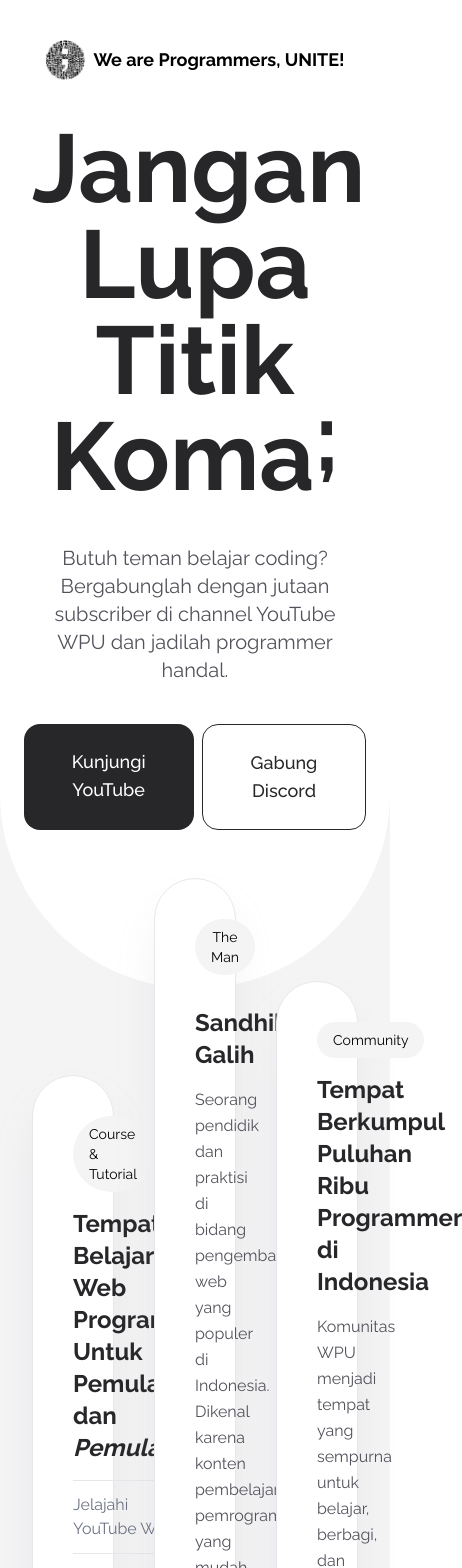
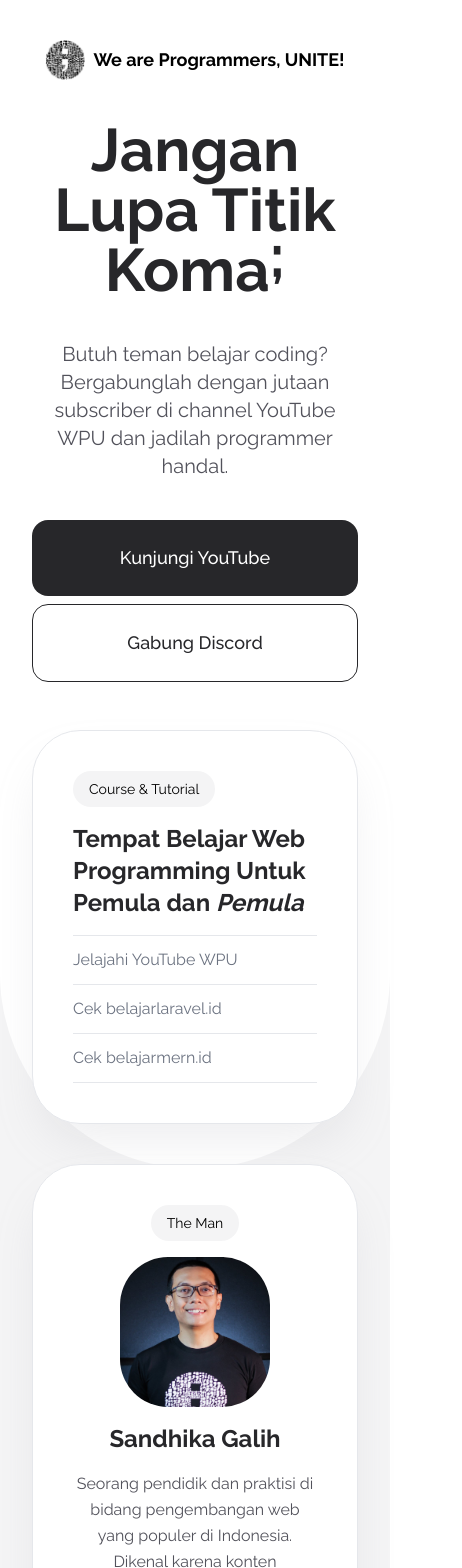
Before and after one commit to kimmyxpow/wpu, a Next.js app: page / in a window 390 px wide. Shown: the top 1568 px of the page, 462 px wide, since content can reach past the window. Built offline with nearby package versions, Linux system fonts and the light colour scheme; some icons are missing.

Commit message:
fix: responsive

```diff
--- a/app/page.tsx
+++ b/app/page.tsx
@@ -18,14 +18,14 @@ export default function Home() {
                             <Image src={wpu} alt="wpu" width={40} height={40} />
                             We are Programmers, UNITE!
                         </div>
-                        <h1 className="text-8xl">
+                        <h1 className="text-6xl sm:text-7xl md:text-8xl">
                             Jangan Lupa Titik Koma<span className="inline-block animate-bounce">;</span>
                         </h1>
                         <p className="mx-auto max-w-3xl text-xl">
                             Butuh teman belajar coding? Bergabunglah dengan jutaan subscriber di channel YouTube WPU dan
                             jadilah programmer handal.
                         </p>
-                        <div className="flex justify-center gap-2">
+                        <div className="flex flex-col justify-center gap-2 sm:flex-row">
                             <a
                                 href="https://www.youtube.com/@sandhikagalihwpu"
                                 target="_blank"
@@ -44,7 +44,7 @@ export default function Home() {
                             </a>
                         </div>
                     </div>
-                    <div className="grid grid-cols-3 items-center gap-10">
+                    <div className="grid items-center gap-10 lg:grid-cols-3">
                         <Tilt className="space-y-4 rounded-[3rem] border bg-white p-10 shadow-2xl shadow-zinc-400/20">
                             <span className="inline-block rounded-full bg-zinc-100 px-4 py-2 text-sm">
                                 Course & Tutorial
```
